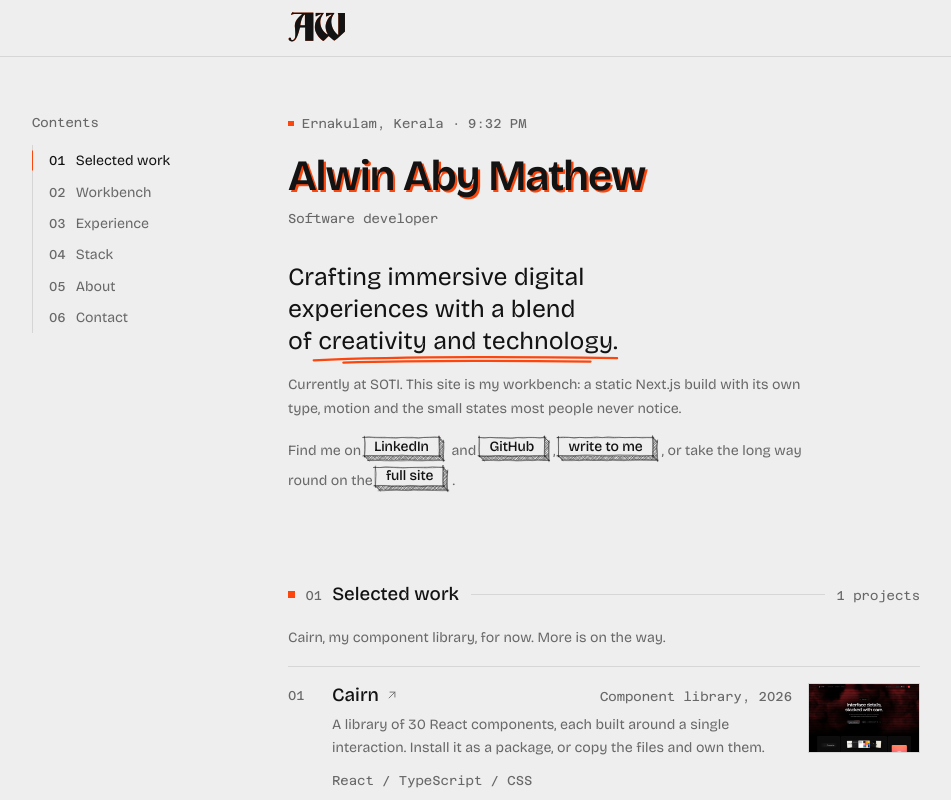
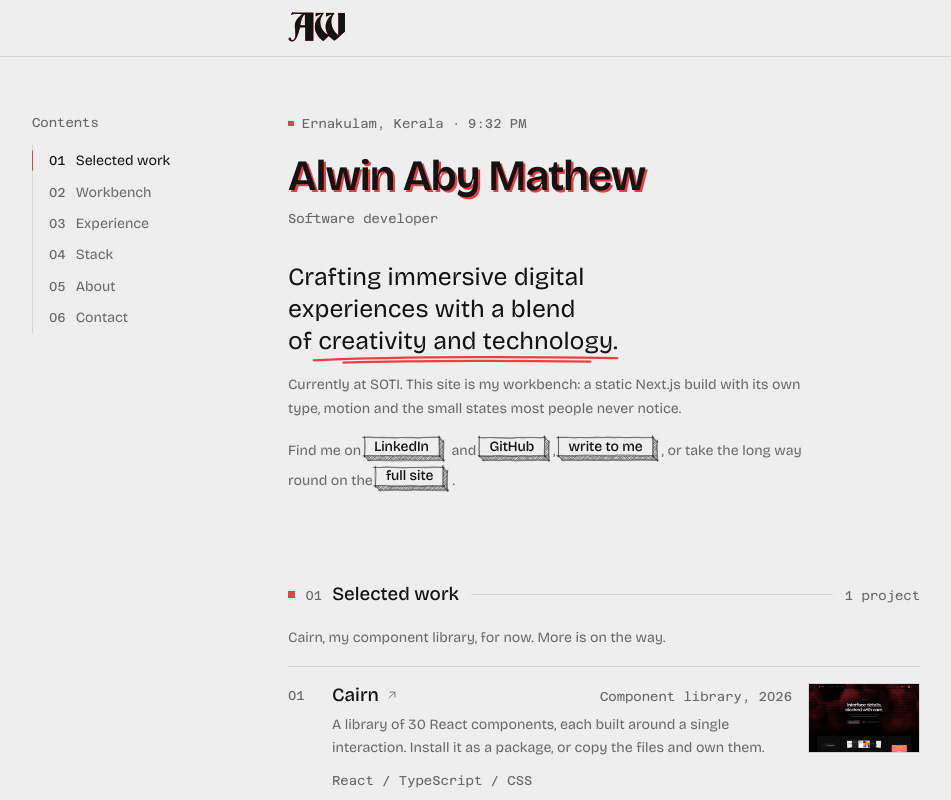
Before and after one commit to VirgoTheLord/WorkPortfolio, a Next.js app: page /compact in a window 1280 px wide. Shown: the top 800 px of the page, without its empty margins (36-987 px from the left). Built offline with nearby package versions, Linux system fonts and the light colour scheme.

Commit message:
design: light mode uses the red, not the orange
The accent, its softer second shade, the selection and the brand field
(footer, preloader) are the dark mode's red in light too. The orange stays
only as raw tokens on /color-test. Also: "1 project", not "1 projects".

```diff
--- a/src/app/globals.css
+++ b/src/app/globals.css
@@ -3,8 +3,8 @@
 /*
  * Design tokens — see DESIGN.md §4.
  * Roles are fixed. Typography is settled (DESIGN.md §9.1). Color is the
- * reference's orange system (DESIGN.md §9.2): off-white and off-black carry
- * canvas and text, orange is the signature accent. Components use the semantic
+ * reference's system (DESIGN.md §9.2): off-white and off-black carry canvas
+ * and text, and red is the accent in both modes (it was orange in light). Components use the semantic
  * tokens via Tailwind utilities only — never raw values.
  */
 
@@ -24,9 +24,11 @@
   --color-black: #141314; /* dark structure: dark canvas, light-mode text */
   /* Dark mode is black, red and teal (owner's direction, 24 October 2026;
      DESIGN.md §9.2): the deep black canvas, red the accent, teal the second
-     accent. Light mode keeps the orange. */
+     accent. Light mode uses the same red (owner's request, November 2026); the
+     orange values stay below for the /color-test reference only. */
   --color-black-deep: #0a0a0a; /* the dark canvas */
-  --color-red: #ef3e42; /* the dark accent: marks, active states */
+  --color-red: #ef3e42; /* the accent in both modes: marks, active states, brand fields */
+  --color-red-soft: color-mix(in srgb, var(--color-red) 70%, var(--color-white));
   --color-teal: #2ec4b6; /* the dark second accent: what answers the visitor */
   --color-white: #eeeeee; /* light structure: light canvas, dark-mode text */
   --color-paper: #f7f7f7; /* light muted background */
@@ -56,11 +58,11 @@
   --color-groove-lit: #ffffff8c;
   --color-groove-near: #0000003b;
   --color-groove-lit-near: #ffffff;
-  --color-accent: var(--color-orange);
-  --color-accent-secondary: var(--color-orange-soft);
+  --color-accent: var(--color-red);
+  --color-accent-secondary: var(--color-red-soft);
   --color-accent-fg: var(--color-black);
   --color-focus: var(--color-black);
-  --color-selection: var(--color-orange);
+  --color-selection: var(--color-red);
   --color-selection-fg: var(--color-white);
 
   /* Aliases of fg and bg, so the hero and the menu keep their names. */
@@ -191,7 +193,7 @@
 /* Modes, as the reference defines them. Light is the default above. Dark
    follows the system setting, and data-theme="light" or "dark" forces a mode on
    the root or on any subtree (/color-test uses this). data-theme="brand" is the
-   reference's orange field (its preloader): black on orange. It is never a
+   reference's brand field (its preloader, the footer): black on the red. It is never a
    page-wide mode. Keep the light and dark blocks in step. */
 @media (prefers-color-scheme: dark) {
   :root:not([data-theme='light']) {
@@ -257,11 +259,11 @@
   --color-fg-subtle: var(--color-grey);
   --color-rule: #0000001a;
   --color-rule-strong: #00000033;
-  --color-accent: var(--color-orange);
-  --color-accent-secondary: var(--color-orange-soft);
+  --color-accent: var(--color-red);
+  --color-accent-secondary: var(--color-red-soft);
   --color-accent-fg: var(--color-black);
   --color-focus: var(--color-black);
-  --color-selection: var(--color-orange);
+  --color-selection: var(--color-red);
   --color-selection-fg: var(--color-white);
   --color-ink: var(--color-black);
   --color-canvas: var(--color-white);
@@ -269,9 +271,9 @@
 
 [data-theme='brand'] {
   color-scheme: light;
-  --color-bg: var(--color-orange);
-  --color-surface: var(--color-orange-soft);
-  --color-surface-2: var(--color-orange-muted);
+  --color-bg: var(--color-red);
+  --color-surface: var(--color-red-soft);
+  --color-surface-2: color-mix(in srgb, var(--color-red) 85%, var(--color-white));
   --color-fg: var(--color-black);
   --color-fg-muted: var(--color-charcoal);
   --color-fg-subtle: var(--color-charcoal);
@@ -281,36 +283,14 @@
   --color-groove-lit: #ffffff26;
   --color-groove-near: #00000047;
   --color-groove-lit-near: #ffffff4d;
-  --color-accent: var(--color-orange-bright);
-  --color-accent-secondary: var(--color-orange-soft);
+  --color-accent: color-mix(in srgb, var(--color-red) 80%, var(--color-white));
+  --color-accent-secondary: var(--color-red-soft);
   --color-accent-fg: var(--color-black);
   --color-focus: var(--color-black);
   --color-selection: var(--color-white);
   --color-selection-fg: var(--color-black);
   --color-ink: var(--color-black);
-  --color-canvas: var(--color-orange);
-}
-
-/* The brand surface in dark (the full site's footer): red in place of the
-   orange, black on it as before (DESIGN.md §9.2). */
-:root[data-theme='dark'] [data-theme='brand'] {
-  --color-bg: var(--color-red);
   --color-canvas: var(--color-red);
-  --color-surface: color-mix(in srgb, var(--color-red) 70%, var(--color-white));
-  --color-surface-2: color-mix(in srgb, var(--color-red) 85%, var(--color-white));
-  --color-accent: color-mix(in srgb, var(--color-red) 80%, var(--color-white));
-  --color-accent-secondary: color-mix(in srgb, var(--color-red) 70%, var(--color-white));
-}
-
-@media (prefers-color-scheme: dark) {
-  :root:not([data-theme='light']) [data-theme='brand'] {
-    --color-bg: var(--color-red);
-    --color-canvas: var(--color-red);
-    --color-surface: color-mix(in srgb, var(--color-red) 70%, var(--color-white));
-    --color-surface-2: color-mix(in srgb, var(--color-red) 85%, var(--color-white));
-    --color-accent: color-mix(in srgb, var(--color-red) 80%, var(--color-white));
-    --color-accent-secondary: color-mix(in srgb, var(--color-red) 70%, var(--color-white));
-  }
 }
 
 /* The status dots' pulse: down to half and back (the reference's two seconds). */
--- a/src/components/sections/compact-work.tsx
+++ b/src/components/sections/compact-work.tsx
@@ -17,7 +17,10 @@ import { RollText } from '@/components/ui/roll-text'
  */
 export function CompactWork() {
   return (
-    <CompactSection id="work" meta={`${projects.length} projects`}>
+    <CompactSection
+      id="work"
+      meta={`${projects.length} ${projects.length === 1 ? 'project' : 'projects'}`}
+    >
       <p className="cp-note">{compact.work.note}</p>
       <WorkPreview
         items={projects.map((project) => ({ slug: project.slug, image: project.cover.image }))}
```
Also changed, not shown: 2 other files (tests, documents, lock files or other folders).
